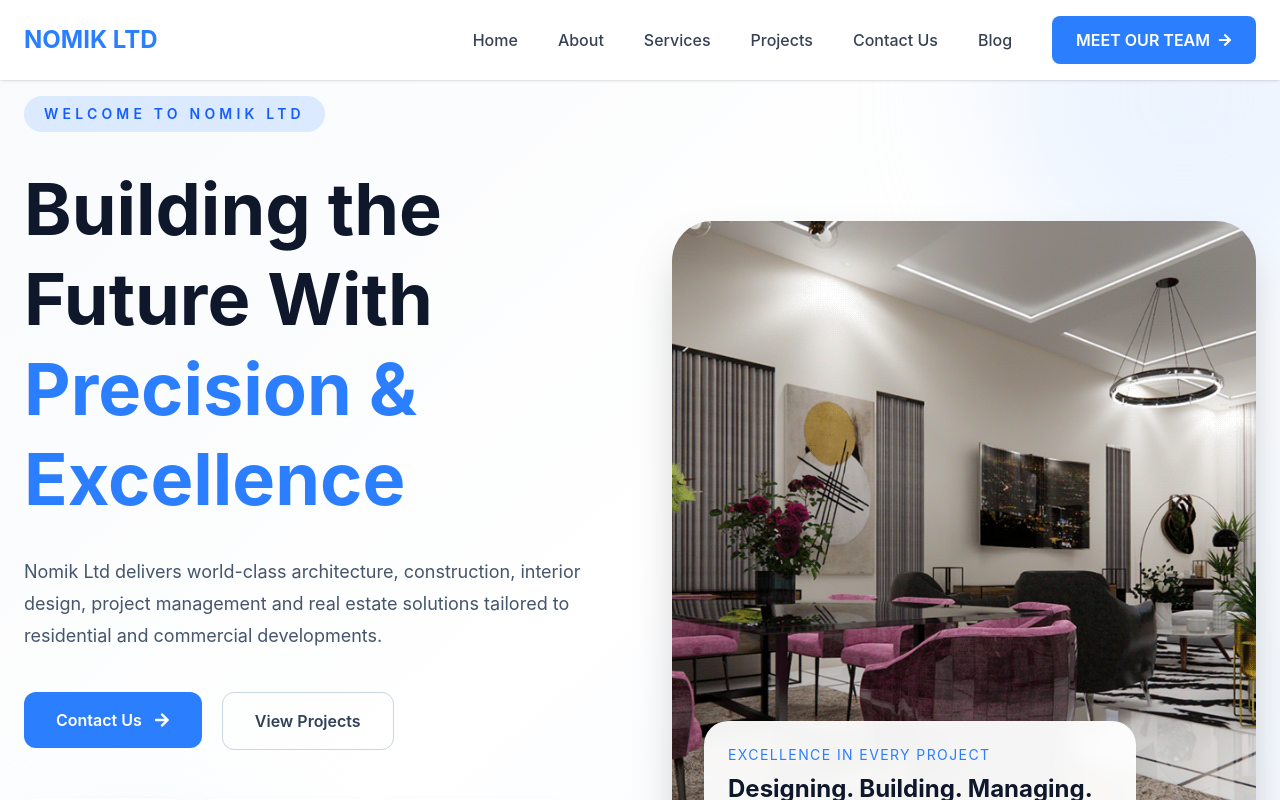
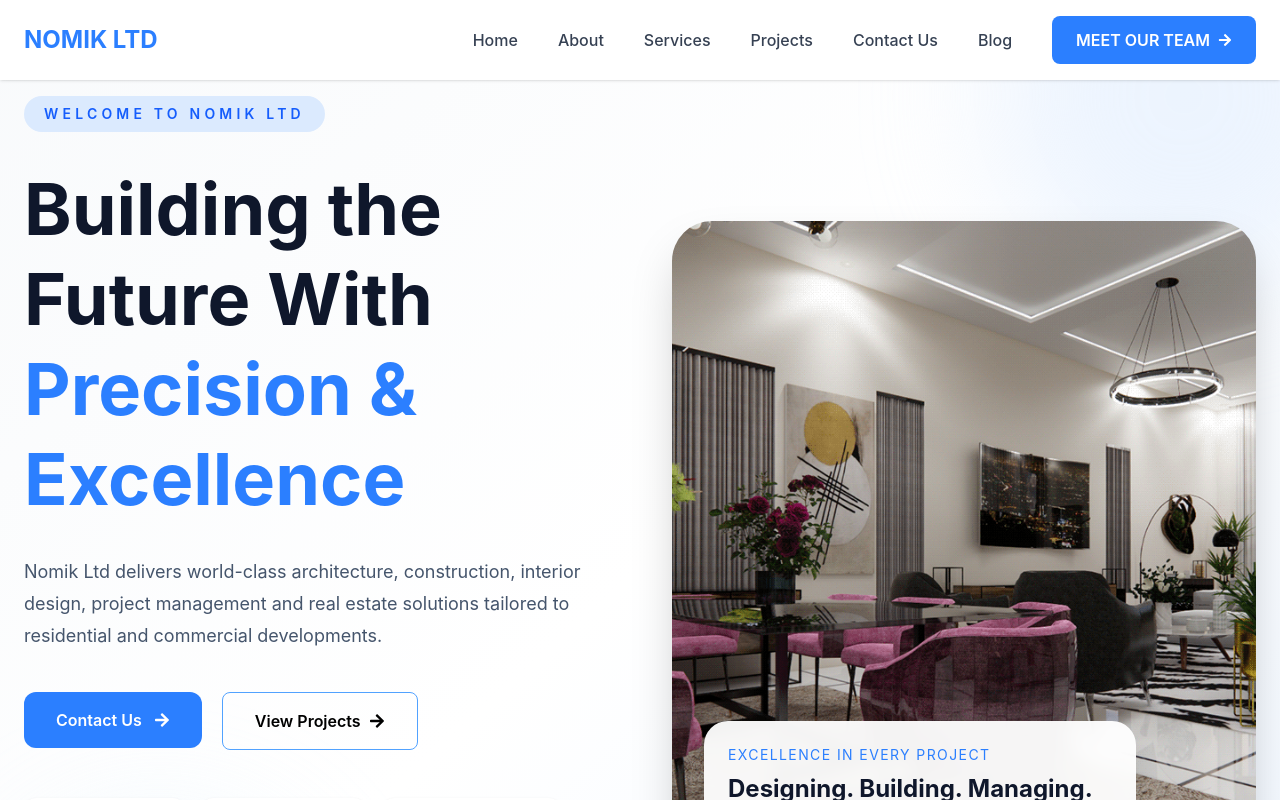
Before and after one commit to KyuubiTila/nomik, a React (Vite) app: page / in a window 1280 px wide. Shown: the top 800 px of the page. Built offline with nearby package versions, Linux system fonts and the light colour scheme.

Commit message:
feat: Update HomeCard and HomeContactCard components to use Link for navigation and improve button styling

```diff
--- a/src/components/HomeCard.jsx
+++ b/src/components/HomeCard.jsx
@@ -7,6 +7,7 @@ import {
   FaHome,
 } from "react-icons/fa";
 import heroImage from "../assets/images/project1.jpg";
+import { Link } from "react-router-dom";
 
 function HomeCard() {
   return (
@@ -47,11 +48,16 @@ function HomeCard() {
               </button>
             </a>
 
-            <a href="/projects">
-              <button className="rounded-xl border border-slate-300 px-8 py-4 font-semibold text-slate-700 transition hover:border-blue-500 hover:text-blue-500">
-                View Projects
-              </button>
-            </a>
+            <Link
+              to="/projects"
+              className="inline-flex w-fit items-center gap-2 rounded-lg border border-blue-400 px-8 py-4 font-semibold transition hover:bg-blue-500 hover:text-white"
+            >
+              View Projects
+              <span>
+                {" "}
+                <FaArrowRight />
+              </span>
+            </Link>
           </div>
 
           {/* Services */}
--- a/src/components/HomeContactCard.jsx
+++ b/src/components/HomeContactCard.jsx
@@ -152,8 +152,8 @@ function HomeContactCard() {
             {/* CTA */}
 
             <Link
-              to="/blog"
-              className="inline-flex w-fit items-center gap-2 rounded-lg border border-blue-400 px-8 py-4 font-semibold transition bg-blue-500 hover:bg-blue-500 hover:text-white"
+              to="/contact"
+              className="inline-flex w-fit items-center mt-4 gap-2 rounded-lg border border-blue-400 px-8 py-4 font-semibold transition bg-blue-500 hover:bg-blue-500 hover:text-white"
             >
               Send Us a Message
               <span>→</span>
```
